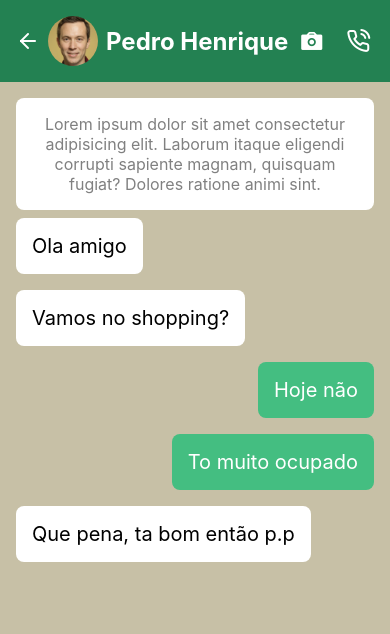
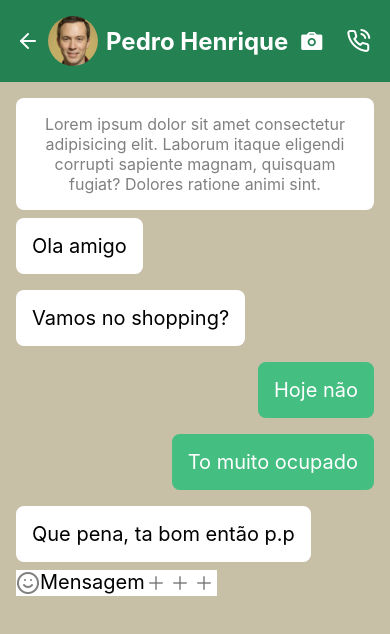
Before and after one commit to pedrokpdo/replica-whats, a React Native app: screen /TcScreen in a window 390 px wide. Shown: the top 634 px of the page. Built offline with nearby package versions, Linux system fonts and the light colour scheme.

Commit message:
SendMessageComponent

```diff
--- /dev/null
+++ b/src/components/SendMessageComponent/index.tsx
@@ -0,0 +1,26 @@
+import { Feather, Ionicons } from '@expo/vector-icons'
+import React from 'react'
+import { Row } from '../funcionais/RowComponent'
+import { Title } from '../funcionais/TitleComponent'
+import { View } from 'react-native'
+
+export const SendMessageComponent = () => {
+    return (
+        <Row>
+            <Row style={{ backgroundColor: 'white' }}>
+                <Row>
+                    <Feather name='smile' size={24} color='gray'/>
+                    <Title>Mensagem</Title>
+                </Row>
+                <Row>
+                    <Ionicons name='add' size={24} color={'gray'}/>
+                    <Ionicons name='add' size={24} color={'gray'}/>
+                    <Ionicons name='add' size={24} color={'gray'}/>
+                </Row>
+            </Row>
+            <View>
+                <Ionicons />
+            </View>
+        </Row>
+    )
+}
--- a/src/screens/TcScreen/index.tsx
+++ b/src/screens/TcScreen/index.tsx
@@ -10,6 +10,7 @@ import profile from '../../assets/perfil.jpg'
 import { Space } from '../../components/funcionais/SpaceComponent'
 import { Text } from '../../components/funcionais/TextComponent'
 import { MessageComponent } from '../../components/MessageComponent'
+import { SendMessageComponent } from '../../components/SendMessageComponent'
 export const TcScreen = () => {
     return (
         <ContainerComponent style={{ backgroundColor: '#c7c0a6' }}>
@@ -39,6 +40,9 @@ export const TcScreen = () => {
                 <MessageComponent text='To muito ocupado' message={'you'} />
                 <MessageComponent text='Que pena, ta bom então p.p' message={'me'} />
             </Space>
+            <Space>
+                <SendMessageComponent />
+            </Space>
         </ContainerComponent>
     )
 }
```
